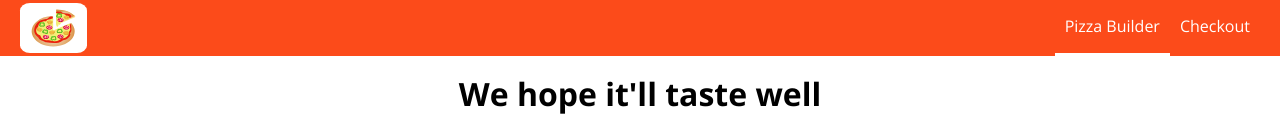
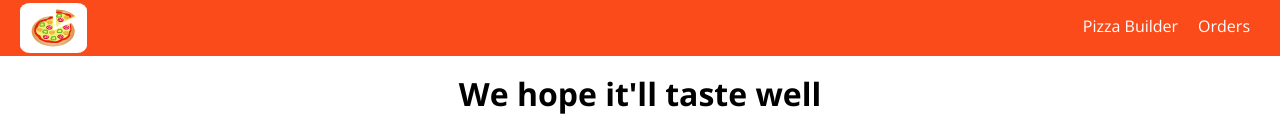
Before and after one commit to TyraelS/PizzaBuilderApp, a React app: page /checkout in a window 1280 px wide. Shown: the top 134 px of the page. Built offline with nearby package versions, Linux system fonts and the light colour scheme.

Commit message:
Orders page added

```diff
--- a/src/App.js
+++ b/src/App.js
@@ -4,6 +4,7 @@
 import Layout from "./hoc/Layout/Layout";
 import PizzaBuilder from "./containers/PizzaBuilder/PizzaBuilder";
 import Checkout from "./containers/Checkout/Checkout";
+import Orders from './containers/Orders/Orders';
 
 class App extends Component {
   render() {
@@ -12,6 +13,7 @@
         <Layout>
           <Switch>
             <Route path="/checkout" component={Checkout} />
+            <Route path="/orders" component={Orders} />
             <Route path="/" exact component={PizzaBuilder} />
           </Switch>
         </Layout>
--- a/src/components/Navigation/NavigationItems/NavigationItem/NavigationItem.js
+++ b/src/components/Navigation/NavigationItems/NavigationItem/NavigationItem.js
@@ -1,12 +1,13 @@
 import React from "react";
+import {NavLink} from 'react-router-dom';
 
 import classes from "./NavigationItem.css";
 
 const navigationItem = props => (
   <li className={classes.NavigationItem}>
-    <a href={props.link} className={props.active ? classes.active : null}>
+    <NavLink  to={props.link} exact activeClassName={classes.active}>
       {props.children}
-    </a>
+    </NavLink>
   </li>
 );
 
--- a/src/components/Navigation/NavigationItems/NavigationItems.js
+++ b/src/components/Navigation/NavigationItems/NavigationItems.js
@@ -5,8 +5,8 @@
 
 const navigationItems = (props) => (
   <ul className={classes.NavigationItems}>
-    <NavigationItem link="/" active>Pizza Builder</NavigationItem>
-    <NavigationItem link="/">Checkout</NavigationItem>
+    <NavigationItem link="/">Pizza Builder</NavigationItem>
+    <NavigationItem link="/orders">Orders</NavigationItem>
   </ul>
 );
 
```
